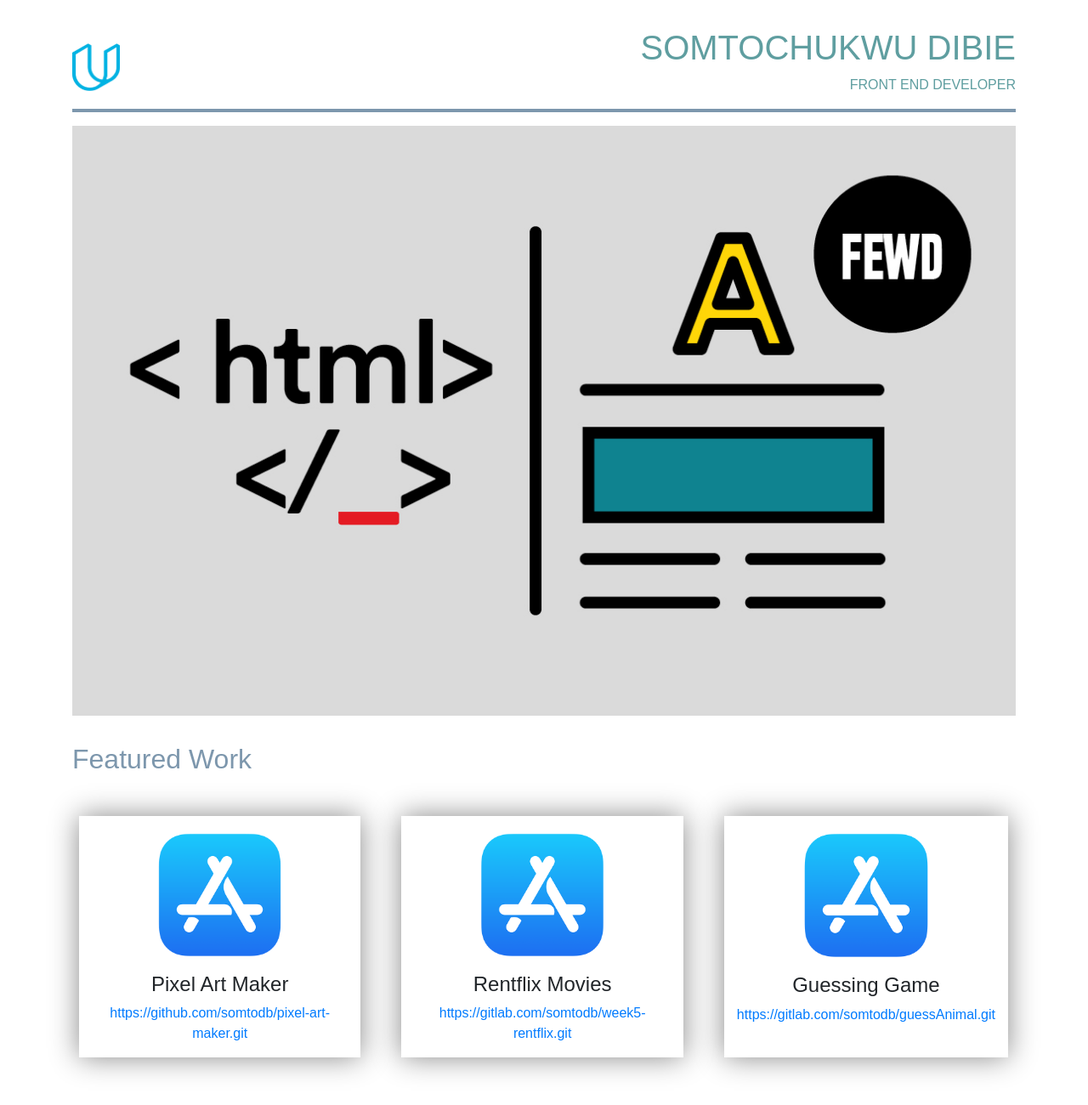
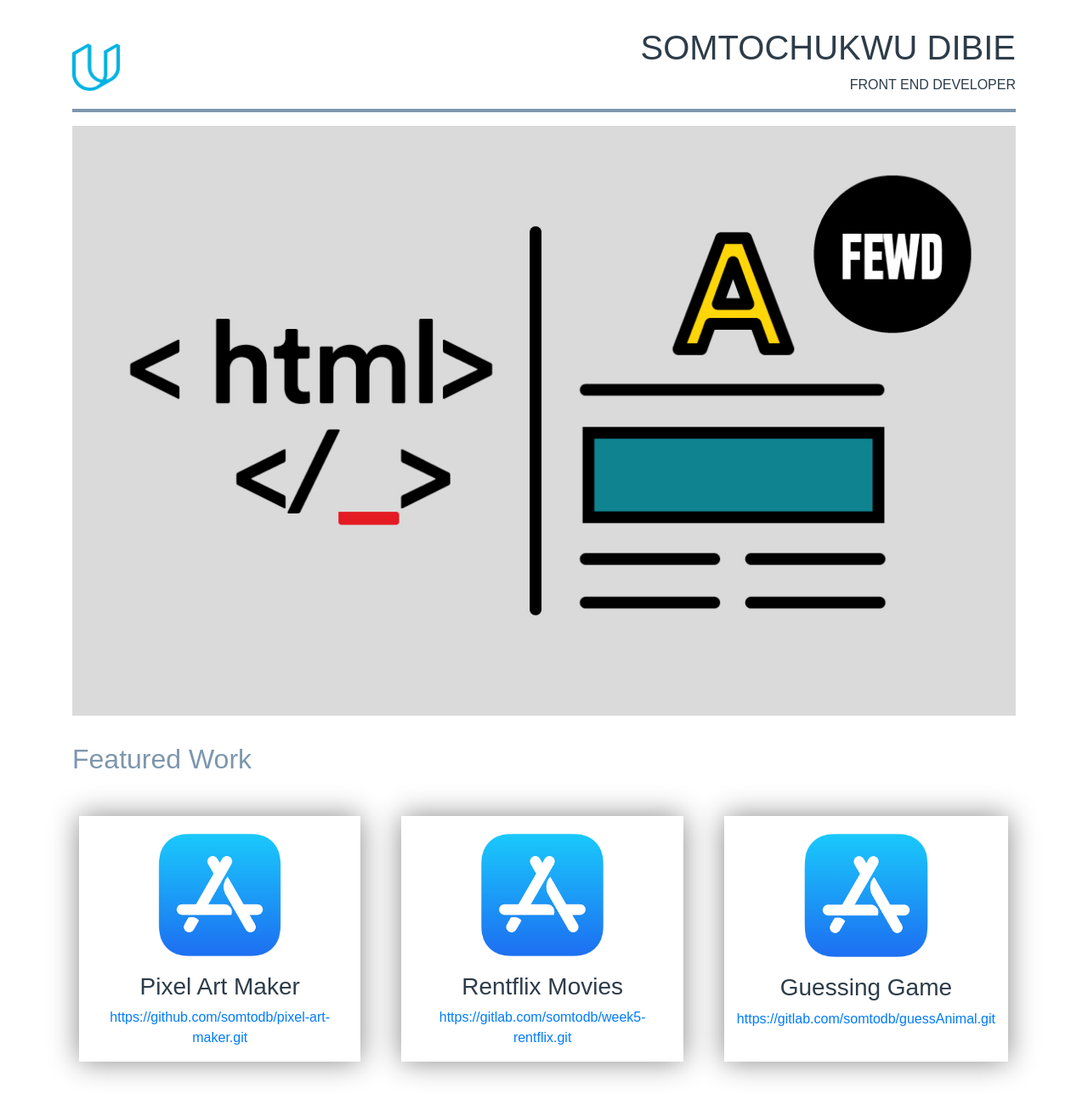
Before and after one commit to somtodb/Udacity-Nanodegree-Portfolio, a plain HTML site: page index.html in a window 1280 px wide. Shown: the whole page at 85% size. Drawn offline with Linux system fonts and the light colour scheme.

Commit message:
Initial commit

```diff
--- a/css/main.css
+++ b/css/main.css
@@ -6,7 +6,6 @@ body {
 	text-align: center;
 }
 
-/* Header */
 header {
 	padding-top: 2em;
 }
@@ -23,7 +22,7 @@ header .person-info {
 
 header .person-info h1, p {
 	text-transform: uppercase;
-	color: #5f9ea0;
+	color: #2d3c49;
 }
 
 @media screen and (max-width: 500px) {
@@ -68,7 +67,7 @@ header .person-info h1, p {
 }
 
 .projects h3 {
-	font-size: 1.5em;
+	color: #2d3c49;
 }
 
 .projects img {
```
Also changed, not shown: index.html (+1 -0 lines).
